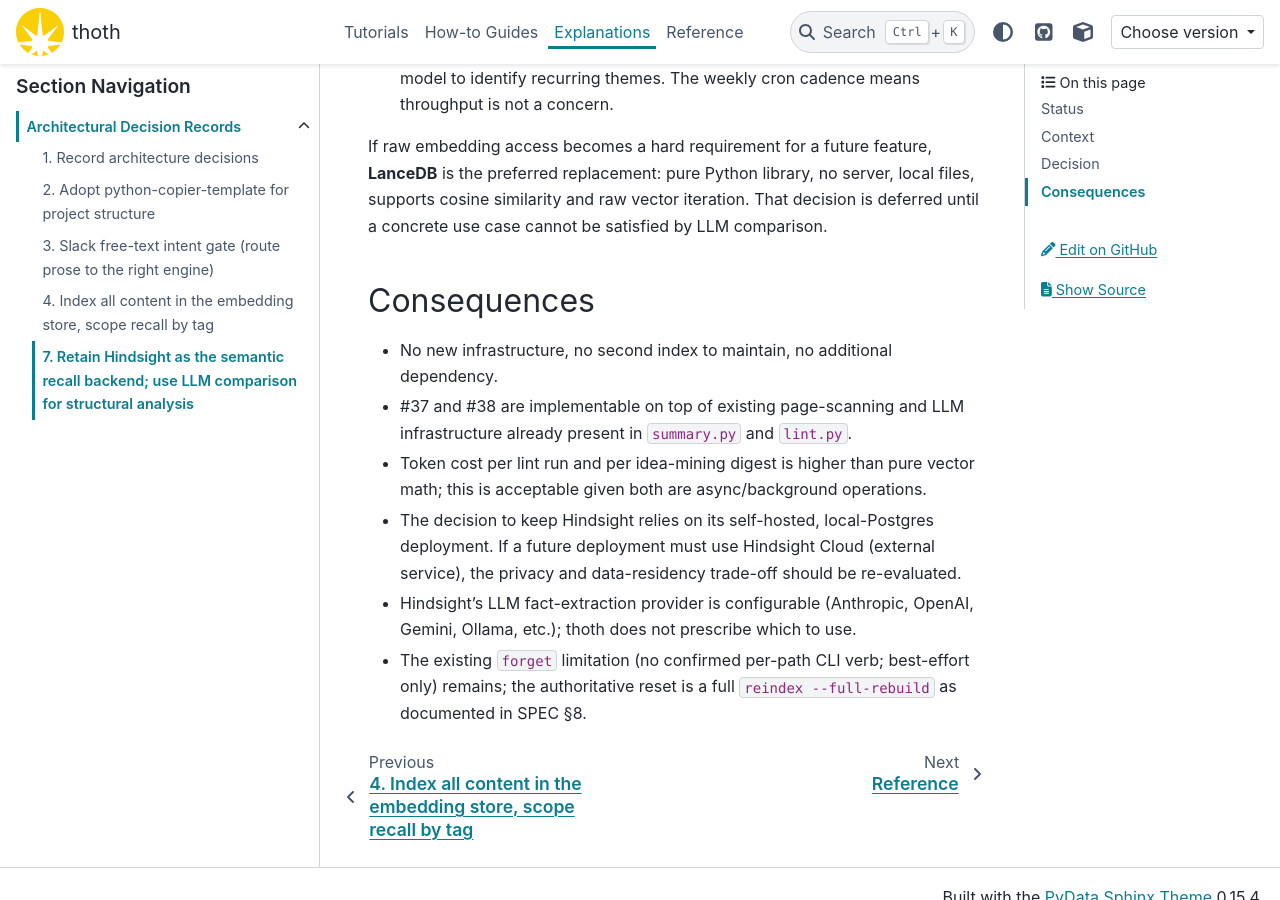
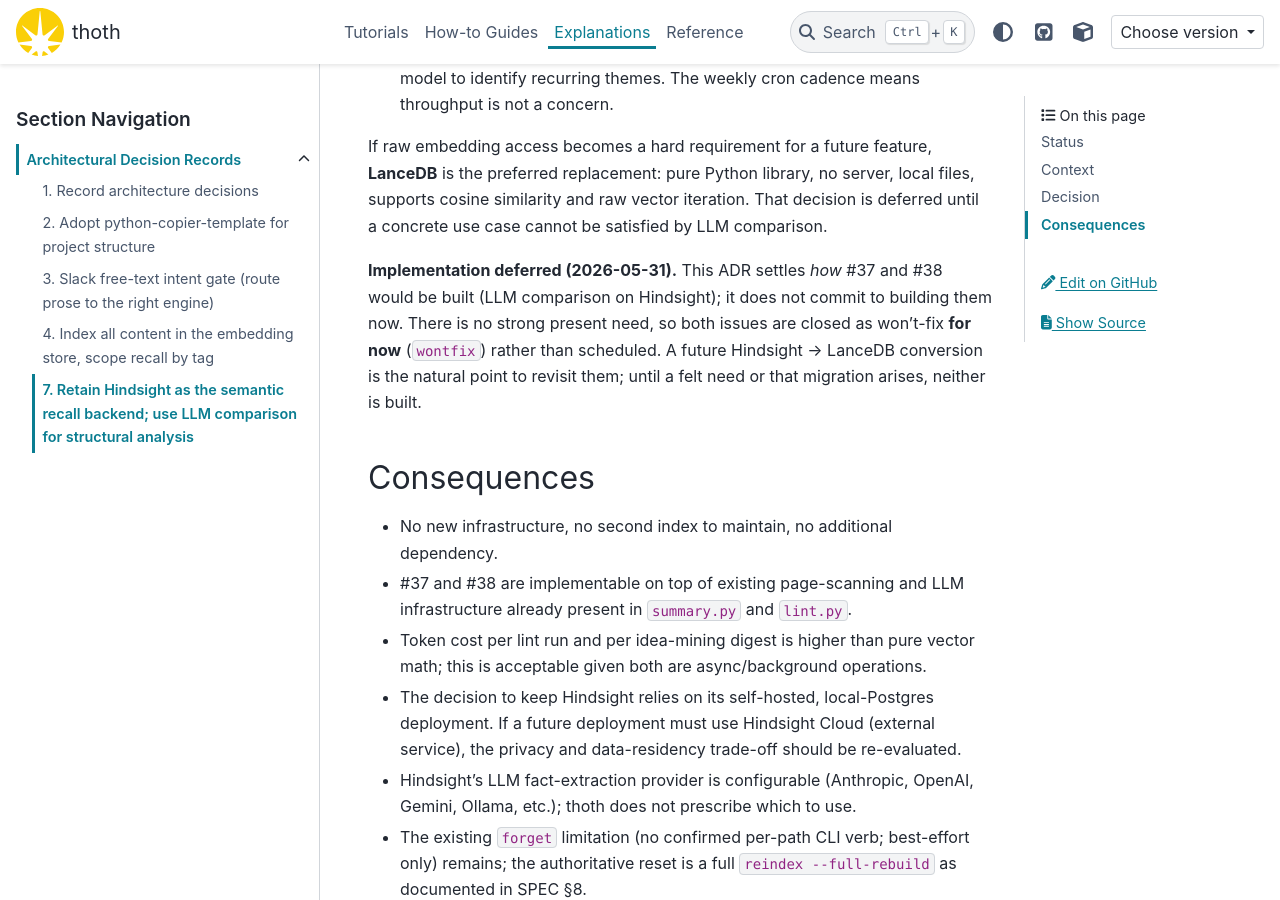
Before and after one commit to gilesknap/thoth, a Sphinx documentation site: the page built from docs/explanations/decisions/0007-hindsight-as-semantic-recall-backend.md, in a window 1280 px wide and 900 px high, scrolled down 1812 px. Built offline with Sphinx 7.4.7 and the PyData theme 0.15.4, drawn with Linux system fonts in a browser that asks for light colours; pages that are not in the unit, such as notebooks, are missing from menus; the version number could not be read and is left out.

Commit message:
docs(adr): note #37/#38 implementation deferred in ADR 0007
ADR 0007 settles *how* idea-mining (#37) and near-duplicate detection
(#38) would be built (LLM comparison on Hindsight), but there is no
strong present need, so both are closed won't-fix for now. A future
Hindsight → LanceDB conversion is the point to revisit.

Co-Authored-By: Claude Opus 4.8 (1M context) <noreply@anthropic.com>

```diff
--- a/docs/explanations/decisions/0007-hindsight-as-semantic-recall-backend.md
+++ b/docs/explanations/decisions/0007-hindsight-as-semantic-recall-backend.md
@@ -61,6 +61,12 @@ the preferred replacement: pure Python library, no server, local files, supports
 similarity and raw vector iteration. That decision is deferred until a concrete use case
 cannot be satisfied by LLM comparison.
 
+**Implementation deferred (2026-05-31).** This ADR settles *how* #37 and #38 would be
+built (LLM comparison on Hindsight); it does not commit to building them now. There is no
+strong present need, so both issues are closed as won't-fix **for now** (`wontfix`) rather
+than scheduled. A future Hindsight → LanceDB conversion is the natural point to revisit
+them; until a felt need or that migration arises, neither is built.
+
 ## Consequences
 
 - No new infrastructure, no second index to maintain, no additional dependency.
```
